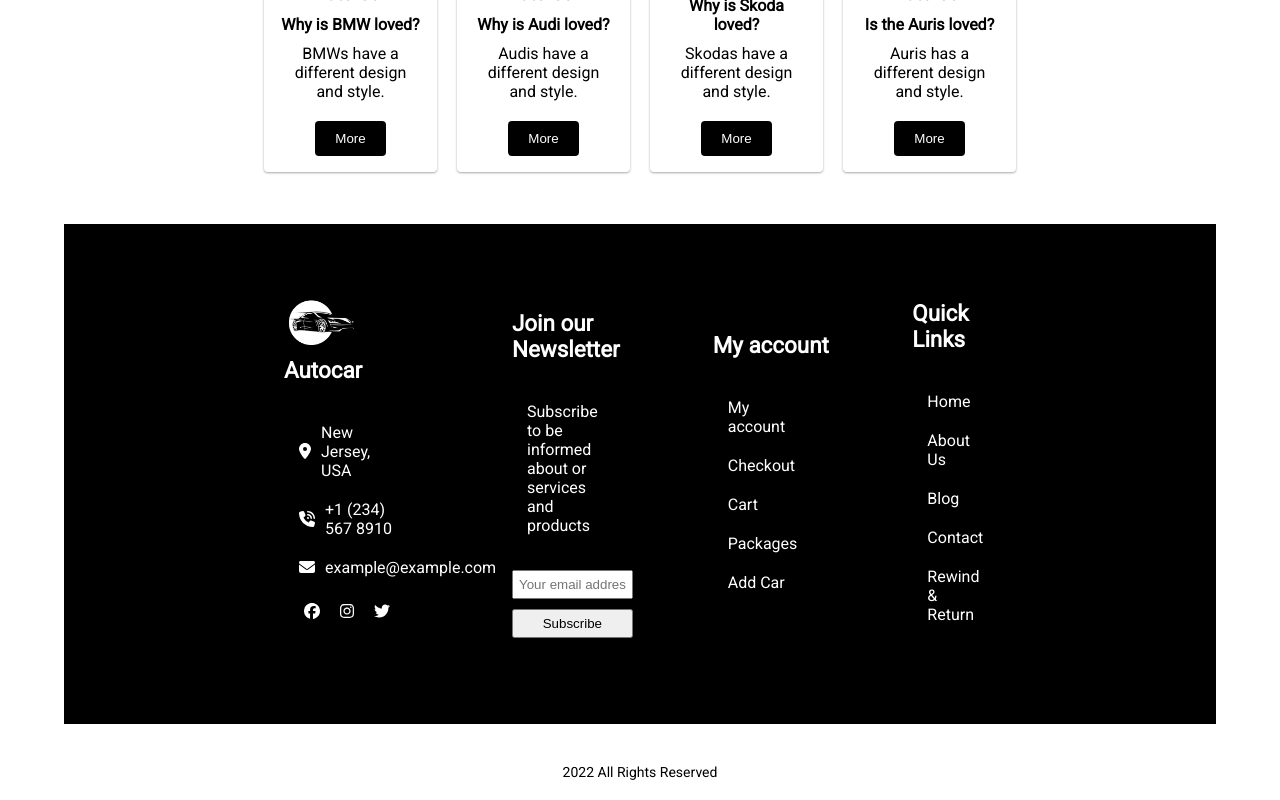
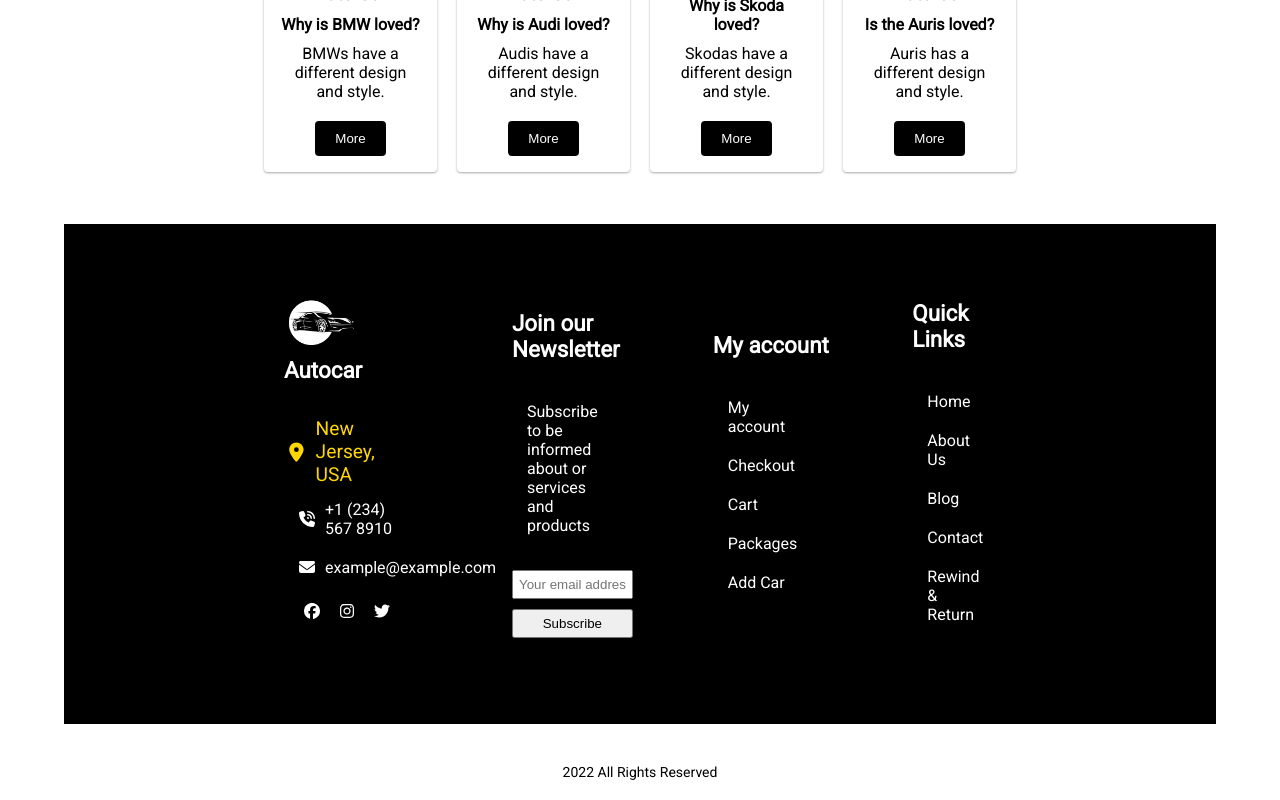
Before and after one commit to emilioff8822/proj-html-vuejs, a Vue app: page / in a window 1280 px wide. In both pictures the pointer is over the item "New Jersey, USA". Shown: the part 3965-4765 px from the top of the page. Built offline with nearby package versions, Linux system fonts and the light colour scheme.

Commit message:
commit-footer-li

```diff
--- a/src/components/Footer.vue
+++ b/src/components/Footer.vue
@@ -133,7 +133,12 @@ justify-content: space-between;
   margin-bottom: 10px;
   display: flex;
   align-items: center;
-  padding: 5px;;
+  padding: 5px;
+  transition: transform 0.3s ease, color 0.3s ease; /* Add transition here */
+
+}.footer-column li:hover {
+  transform: scale(1.2);
+  color:gold;
 }
 
 
@@ -174,7 +179,7 @@ footer span {
 .footer-column li span:hover .svg-inline--fa {
   transform: scale(2);
   transition: transform 0.3s ease;
-  color: yellow;
+  color: gold;
 }
 
 
```
